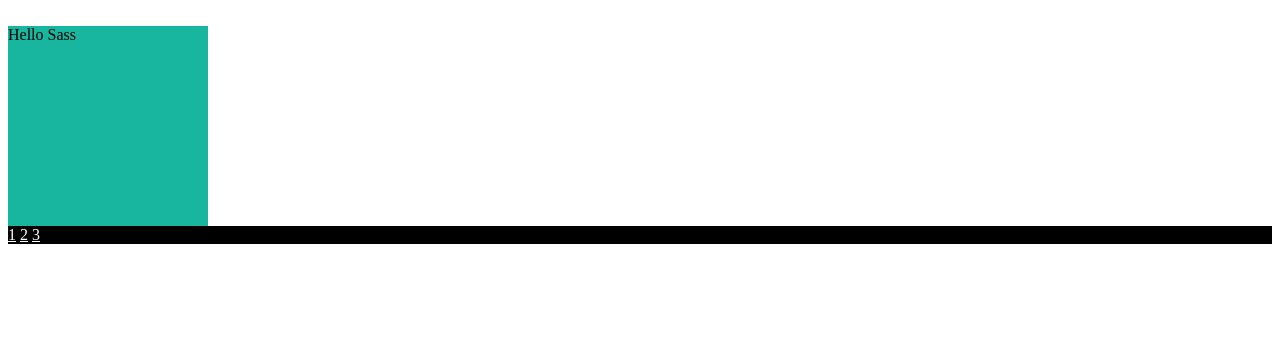
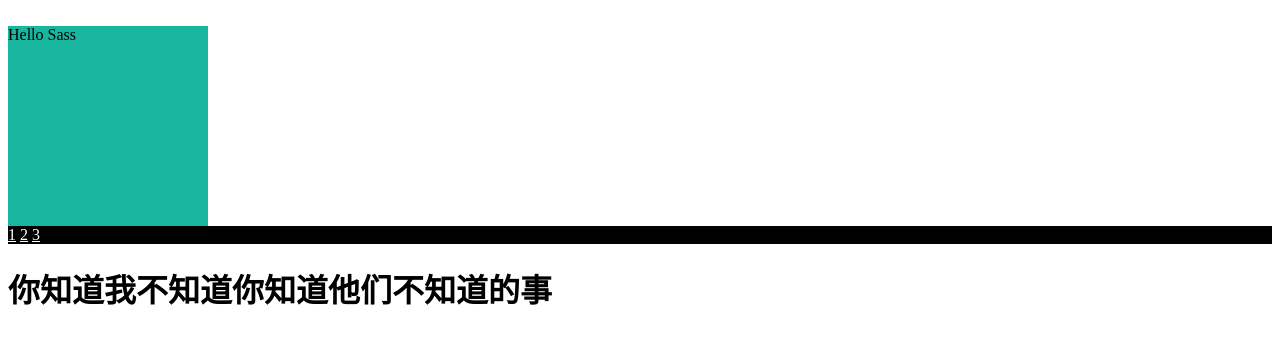
Before and after one commit to githubIlove/xuxiao, a plain HTML site: page index.html in a window 1280 px wide. Drawn offline with Linux system fonts and the light colour scheme.

Commit message:
随便写

```diff
--- a/index.html
+++ b/index.html
@@ -12,5 +12,6 @@
         <a href="">2</a>
         <a href="">3</a>
     </div>
+    <h1>你知道我不知道你知道他们不知道的事</h1>
 </body>
 </html>
```
Also changed, not shown: text.txt.
